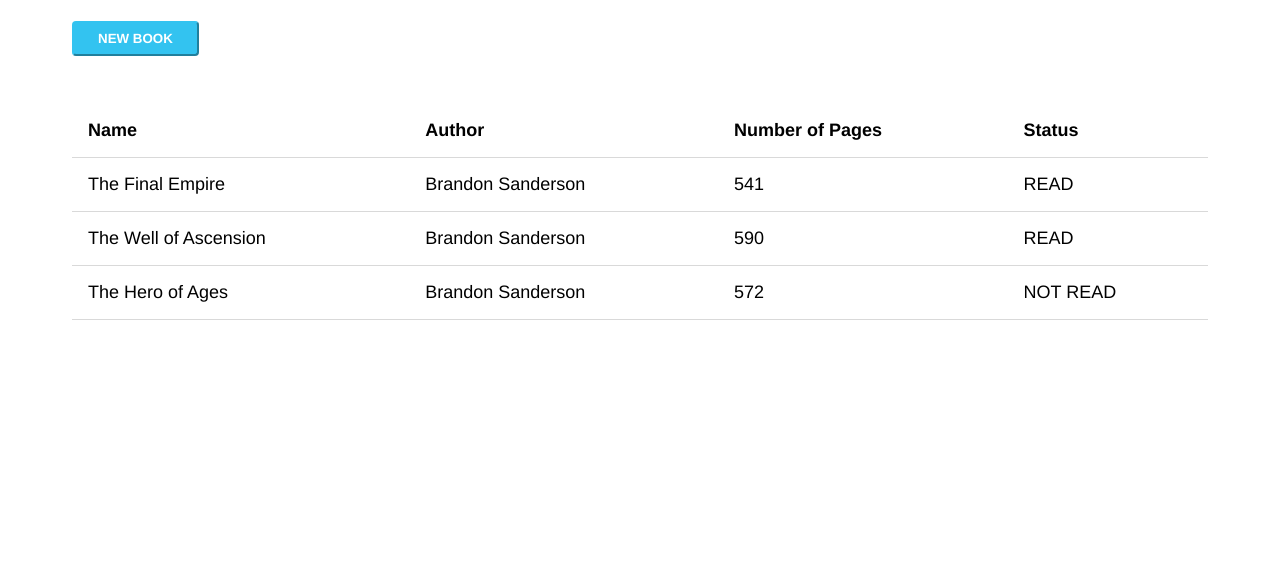
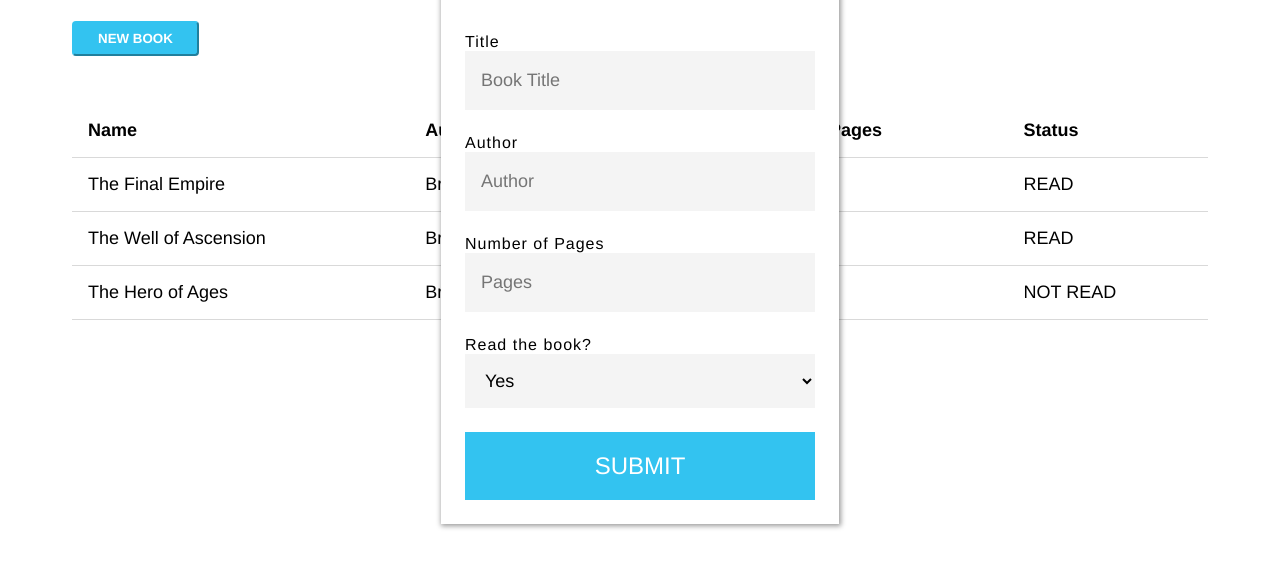
Before and after one commit to gefgu/odin-library, a plain HTML site: page index.html in a window 1280 px wide. Shown: the part 222-800 px from the top of the page. Drawn offline with Linux system fonts and the light colour scheme.

Commit message:
Add new book form with styling

```diff
--- a/index.html
+++ b/index.html
@@ -40,5 +40,35 @@
         <tbody></tbody>
       </table>
     </div>
+    <form class="new-book-form">
+      <h3>New Book</h3>
+      <label for="title">Title</label><br />
+      <input
+        type="text"
+        name="title"
+        placeholder="Book Title"
+        required
+      /><br />
+      <label for="author">Author</label><br />
+      <input
+        type="text"
+        name="author"
+        placeholder="Author"
+        required
+      /><br />
+      <label for="title">Number of Pages</label><br />
+      <input
+        type="number"
+        name="pages"
+        placeholder="Pages"
+        required
+      /><br />
+      <label for="status">Read the book?</label><br />
+      <select name="status">
+        <option value="true">Yes</option>
+        <option value="false">No</option>
+      </select><br>
+      <input type="submit" value="SUBMIT" id="submit">
+    </form>
   </body>
 </html>
--- a/style.css
+++ b/style.css
@@ -52,3 +52,45 @@
   border-bottom: 1px solid rgba(0, 0, 0, 0.15);
   padding: 16px;
 }
+
+.new-book-form {
+  position: absolute;
+  top: 10%;
+  left: 0;
+  right: 0;
+  margin-left: auto;
+  margin-right: auto;
+  background-color: white;
+  padding: 24px;
+  width: 350px;
+  box-shadow: 1px 1px 5px 1px rgba(0, 0, 0, 0.4);
+}
+
+.new-book-form input, .new-book-form select {
+  margin-bottom: 24px;
+  font-size: 18px;
+  padding: 16px;
+  background-color: #f4f4f4;
+  border: none;
+  line-height: 1.5em;
+  box-sizing: border-box;
+  width: 100%;
+}
+
+.new-book-form label {
+  font-size: 16px;
+  letter-spacing: 1px;
+}
+
+.new-book-form h3 {
+  font-size: 48px;
+  text-align: center;
+}
+
+#submit {
+  margin-bottom: 0;
+  padding: 16px 8px;
+  background-color: #33c3f0;
+  color: white;
+  font-size: 24px;
+}
```
